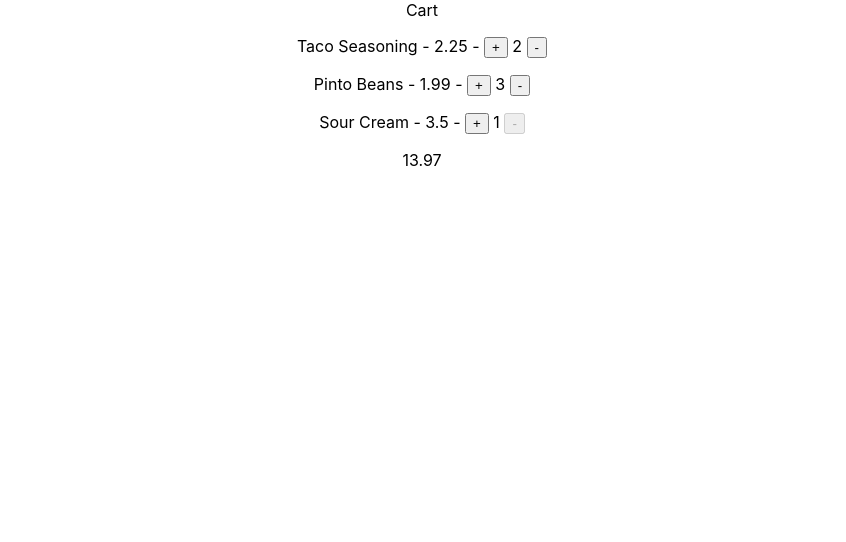
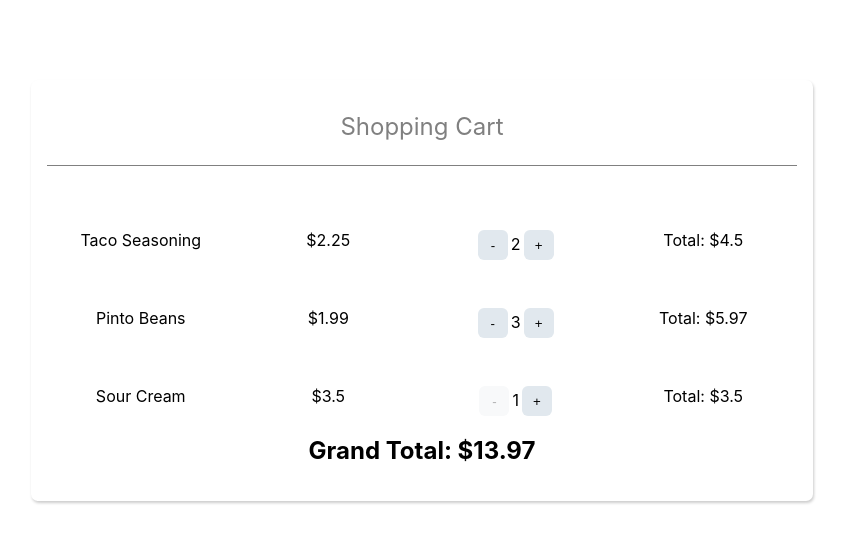
Before and after one commit to upluke/Api_Test, a React (Create React App) app: page / in a window 1280 px wide. Shown: the top 542 px of the page, without its empty margins (218-1064 px from the left). Built offline with nearby package versions, Linux system fonts and the light colour scheme.

Commit message:
CartList over

```diff
--- /dev/null
+++ b/src/components/CartList/Cart.css
@@ -0,0 +1,18 @@
+.Cart {
+  width: 750px;
+  margin: 80px auto;
+  background: white;
+  border-radius: 7px;
+  box-shadow: 1px 2px 3px 0px rgba(0, 0, 0, 0.2);
+  display: flex;
+  flex-direction: column;
+  padding: 1em;
+}
+
+.Cart-title {
+  border-bottom: 1px solid grey;
+  color: grey;
+  font-size: 1.5em;
+  font-weight: 400;
+  padding-bottom: 1em;
+}
--- a/src/components/CartList/Cart.tsx
+++ b/src/components/CartList/Cart.tsx
@@ -1,40 +1,49 @@
-import React from "react";
-import { CartItem } from "./CartItem";
+import React, { useState, useEffect } from "react";
+import CartItem from "./CartItem";
+import "./Cart.css";
 
-type ItemProp = {
+type ItemsType={
   id: number;
   name: string;
-  price: number;
-  qty: number;
-};
-
-interface CartProp {
-  items: ItemProp[];
-  getSignAndCalculate: (itemName: string, sign: string) => void;
+  price:number;
+  qty: number
 }
 
-export const Cart: React.FC<CartProp> = ({ items, getSignAndCalculate }) => {
-    const grandTotal = items
-    .reduce((total, item) => total + item.qty * item.price, 0)
+interface CartProp{
+  initialItems:ItemsType[]
+}
+
+export const Cart:React.FC<CartProp>=({ initialItems }) =>{
+  const initialState = JSON.parse(window.localStorage.getItem("items")!);//Non-null assertion operator
+  const [items, setItems] = useState(initialState || initialItems);
+
+  useEffect(() => {
+    window.localStorage.setItem("items", JSON.stringify(items));
+  }, [items]);
+
+  const updateQty = ((id:number, newQty:number) => {
+    const newItems = items.map((item:ItemsType) => {
+      if (item.id === id) {
+        return { ...item, qty: newQty };
+      }
+      return item;
+    });
+    setItems(newItems);
+  });
+
+  const grandTotal = items
+    .reduce((total:number, item:ItemsType) => total + item.qty * item.price, 0)
     .toFixed(2);
 
-  const DisplayCartItems = items.map((item: ItemProp) => {
-    return (
-      <CartItem
-        key={item.id}
-        id={item.id}
-        name={item.name}
-        price={item.price}
-        qty={item.qty}
-        getSignAndCalculate={getSignAndCalculate}
-      />
-    );
-  });
   return (
-    <div>
-      <div>Cart</div>
-      {DisplayCartItems}
-      {grandTotal}
+    <div className="Cart">
+      <h1 className="Cart-title">Shopping Cart</h1>
+      <div className="Cart-items">
+        {items.map((item:ItemsType) => (
+          <CartItem key={item.id} updateQty={updateQty} {...item} />
+        ))}
+      </div>
+      <h2 className="Cart-total">Grand Total: ${grandTotal}</h2>
     </div>
   );
-};
+}
--- /dev/null
+++ b/src/components/CartList/CartItem.css
@@ -0,0 +1,22 @@
+.CartItem {
+  margin-top: 3em;
+  display: flex;
+  justify-content: space-between;
+}
+
+.CartItem div {
+  width: 25%;
+}
+
+.CartItem button {
+  width: 30px;
+  height: 30px;
+  background-color: #e1e8ee;
+  border-radius: 6px;
+  margin: 0 3px;
+  border: none;
+}
+
+.CartItem button:disabled {
+  background-color: #f8f9fa;
+}
--- a/src/components/CartList/CartItem.tsx
+++ b/src/components/CartList/CartItem.tsx
@@ -1,41 +1,33 @@
 import React from "react";
+import "./CartItem.css";
 
-interface CartItemProp {
-  id: number;
-  name: string;
-  price: number;
-  qty: number;
-  getSignAndCalculate: (itemName: string, sign: string) => void;
+
+
+interface CartItemProp{
+  id:number;
+  name:string;
+  price:number;
+  qty:number;
+  updateQty:(id:number,newQty:number)=>void
 }
 
-export const CartItem: React.FC<CartItemProp> = ({
-  name,
-  price,
-  qty,
-  getSignAndCalculate
-}) => {
+export const CartItem:React.FC<CartItemProp>=({ id, name, price, qty, updateQty })=> {
+  const addOne = () => updateQty(id, qty + 1);
+  const subtractOne = () => updateQty(id, qty - 1);
   return (
-    <div>
-      <p>
-        {name} - {price} -{" "}
-        <button
-          disabled={qty > 99 ? true : false}
-          onClick={() => {
-            getSignAndCalculate(name, "+");
-          }}
-        >
-          +
-        </button>{" "}
-        {qty}{" "}
-        <button
-          disabled={qty < 2 ? true : false}
-          onClick={() => {
-            getSignAndCalculate(name, "-");
-          }}
-        >
+    <div className="CartItem">
+      <div>{name}</div>
+      <div>${price}</div>
+      <div>
+        <button onClick={subtractOne} disabled={qty <= 1}>
           -
         </button>
-      </p>
+        {qty}
+        <button onClick={addOne}>+</button>
+      </div>
+      <div>Total: ${qty * price}</div>
     </div>
   );
-};
+}
+
+export default CartItem;
--- a/src/components/CartList/CartList.tsx
+++ b/src/components/CartList/CartList.tsx
@@ -1,33 +1,20 @@
 import React from "react";
-import { Cart } from "./Cart";
+import {Cart}  from "./Cart";
 
-const initItems = [
+const initialItems = [
   { id: 1, name: "Taco Seasoning", price: 2.25, qty: 2 },
   { id: 2, name: "Pinto Beans", price: 1.99, qty: 3 },
   { id: 3, name: "Sour Cream", price: 3.5, qty: 1 }
 ];
 
 export const CartList=()=> {
-  const [items, setItems] = React.useState(initItems);
 
-  const getSignAndCalculate = (itemName: string, sign: string) => {
-    console.log(itemName, sign);
-    const itemsCopy = [...items];
-    itemsCopy.forEach((ic: any) => {
-      if (ic.name === itemName) {
-        if (sign === "+") {
-          ic.qty += 1;
-        } else {
-          ic.qty -= 1;
-        }
-      }
-    });
-    setItems(itemsCopy);
-  };
+
+
 
   return (
     <div className="App">
-      <Cart items={items} getSignAndCalculate={getSignAndCalculate} />
+      <Cart initialItems={initialItems} />
     </div>
   );
 }
```
